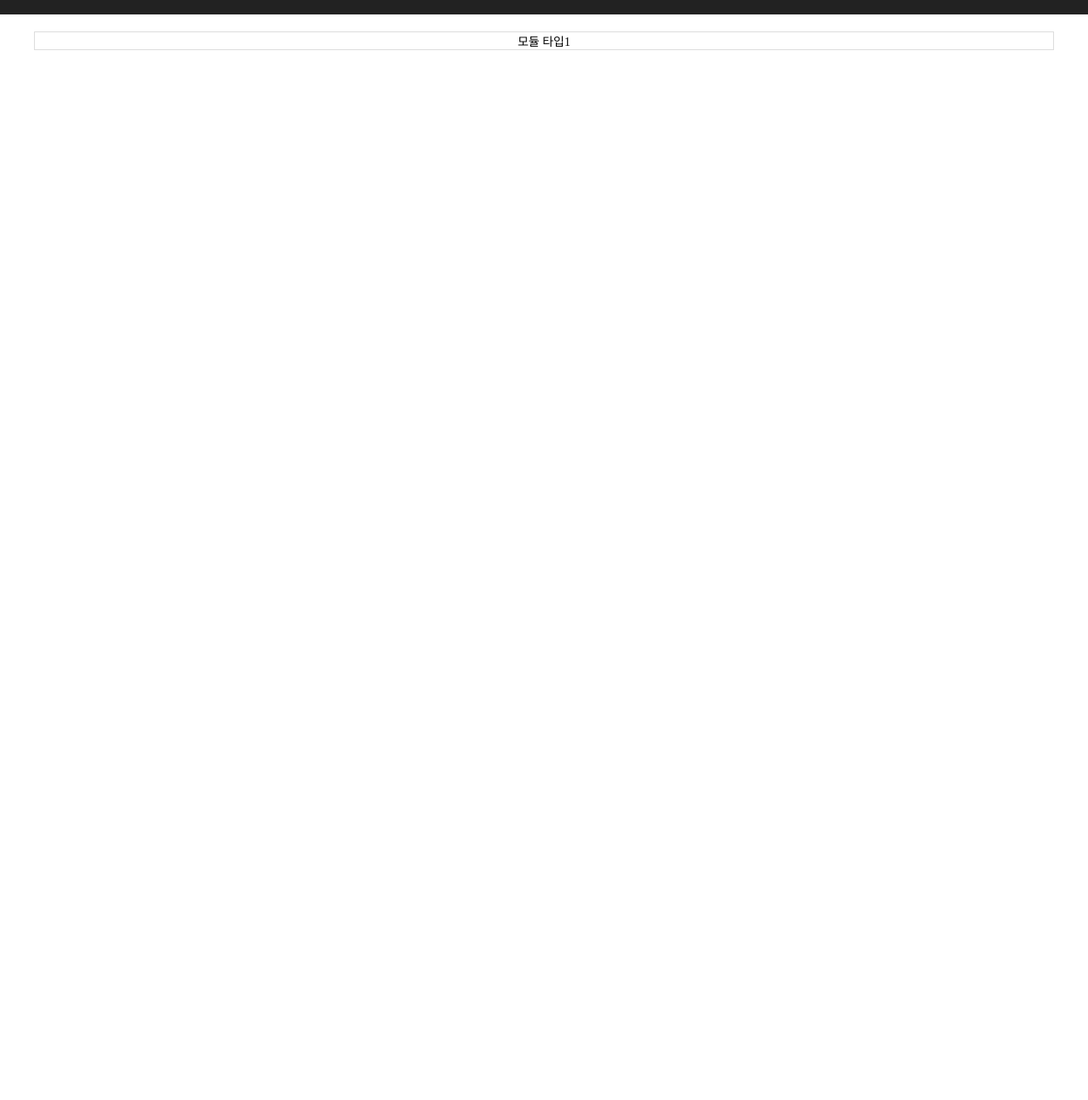
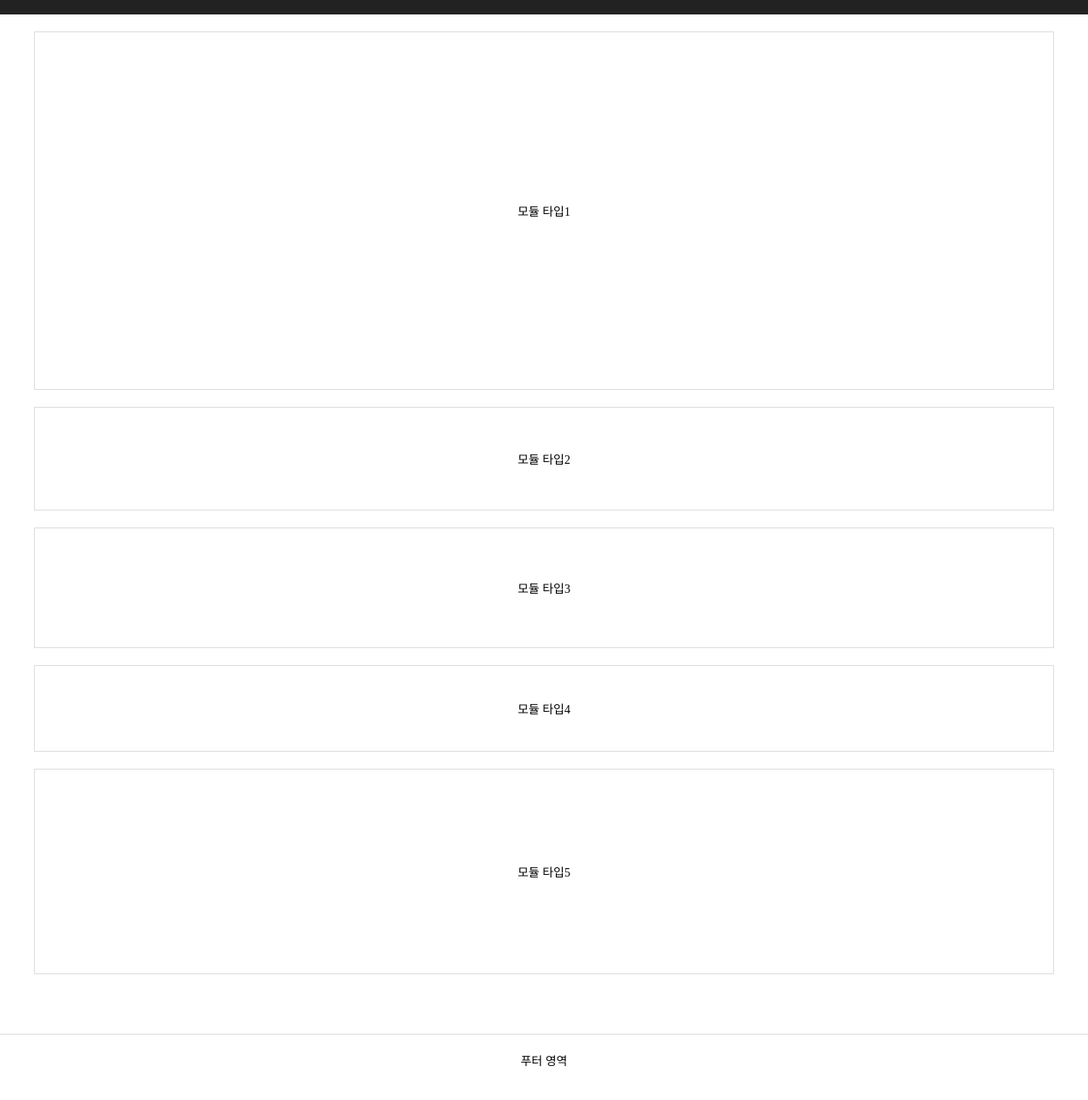
Before and after one commit to inxx/sticky_layer, a website: page views/index.html in a window 1280 px wide. Shown: the part 33-1328 px from the top of the page at 85% size. Drawn offline with Linux system fonts and the light colour scheme.

Commit message:
모듈추

```diff
--- a/public/css/style.css
+++ b/public/css/style.css
@@ -1,6 +1,12 @@
 * { margin:0; padding:0; }
-.gnb { position:fixed; left:0; top:0;  width:100%; height:50px; line-height:50px; font-size:14px; text-align:center; color:#fff; background: #222; }
-.content { width:1200px; min-height:3000px; margin:0 auto; padding:50px 0; overflow:hidden; }
-.footer { font-size:14px; color:#000; border-top:1px solid #ddd; padding:20px; text-align:center; }
+.gnb { position:fixed; left:0; top:0;  width:100%; height:50px; min-width:1200px; line-height:50px; font-size:14px; text-align:center; color:#fff; background: #222; }
+.content { width:1200px;  margin:0 auto; padding:50px 0; overflow:hidden; }
+.footer { min-width:1200px; font-size:14px; color:#000; border-top:1px solid #ddd; padding:20px; text-align:center; }
 
 .module { width:100%; margin:20px 0; box-sizing: border-box; border:1px solid #ddd; text-align:center; font-size:14px; color:#000; }
+
+.module_type1 { padding:200px; }
+.module_type2 { padding:50px; }
+.module_type3 { padding:60px; }
+.module_type4 { padding:40px; }
+.module_type5 { padding:110px; }
--- a/views/index.html
+++ b/views/index.html
@@ -14,8 +14,20 @@
       헤더 영역
     </div>
     <div class="content" id="content">
-      <div class="module">
+      <div class="module module_type1">
         모듈 타입1
+      </div>
+      <div class="module module_type2">
+        모듈 타입2
+      </div>
+      <div class="module module_type3">
+        모듈 타입3
+      </div>
+      <div class="module module_type4">
+        모듈 타입4
+      </div>
+      <div class="module module_type5">
+        모듈 타입5
       </div>
     </div>
     <div class="footer">
```
Also changed, not shown: app.js (line endings or trailing spaces).
